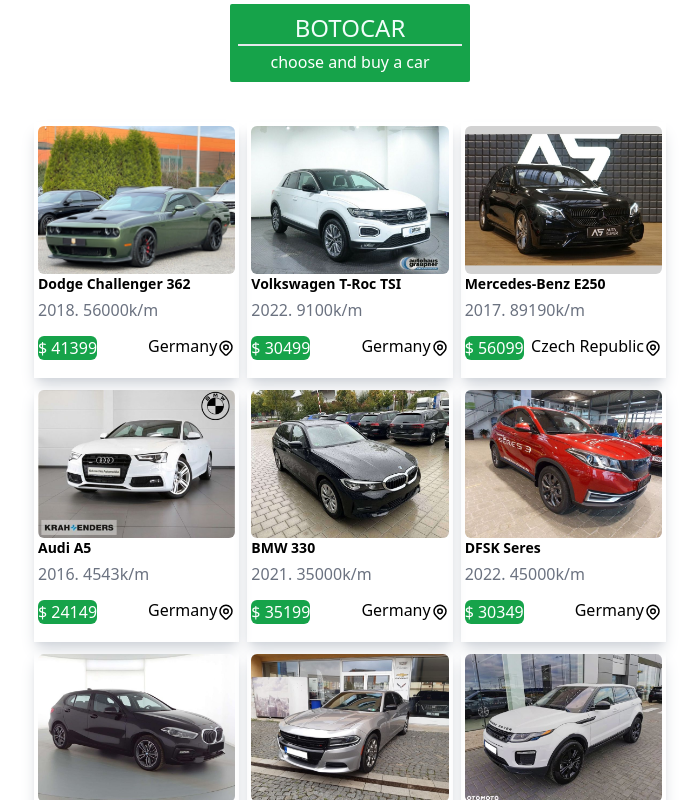
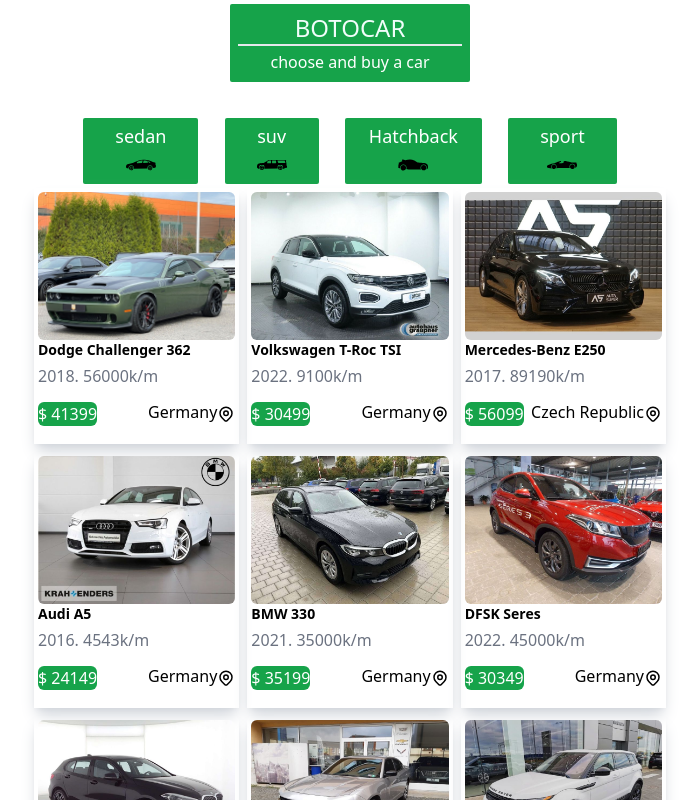
Before and after one commit to arshia788/Car-Next, a Next.js app: page /cars in a window 1280 px wide. Shown: the top 800 px of the page, without its empty margins (290-989 px from the left). Built offline with nearby package versions, Linux system fonts and the light colour scheme.

Commit message:
added the categories

```diff
--- /dev/null
+++ b/components/module/Categories.js
@@ -0,0 +1,43 @@
+import Link from "next/link";
+import Sedan from '../icons/Sedan';
+import Suv from '../icons/Suv';
+import Hatchback from '../icons/Hatchback';
+import Sport from '../icons/Sport';
+
+const Categories = () => {
+    return (
+        <div className="flex justify-between
+         items-center w-10/12 mx-auto gap-x-1">
+            <div className="flex flex-col
+             bg-green-600
+            py-1 px-8 rounded-sm text-lg
+            text-white items-center">
+                <p>sedan</p>
+                <Sedan
+                // className='ml-'
+                />
+            </div>
+            <div className="flex flex-col bg-green-600
+            py-1 px-8 rounded-sm text-lg
+            text-white items-center">
+                <p>suv</p>
+                <Suv />
+            </div>
+            <div className="flex flex-col bg-green-600
+            py-1 px-6 rounded-sm text-lg
+            text-white items-center">
+                <p>Hatchback</p>
+                <Hatchback />
+            </div>
+            <div className="flex flex-col bg-green-600
+            py-1 px-8 rounded-sm text-lg
+            text-white items-center">
+                <p>sport</p>
+                <Sport />
+            </div>
+
+        </div>
+    );
+};
+
+export default Categories;
--- a/pages/cars/index.js
+++ b/pages/cars/index.js
@@ -2,12 +2,14 @@
 
 // template
 import CarsPage from "../../components/templates/CarsPage";
+import Categories from "../../components/module/Categories";
 
 
 const Details = () => {
     return (
         <div>
-                <CarsPage data={carsData} />
+            <Categories />
+            <CarsPage data={carsData} />
         </div>
     );
 };
```
